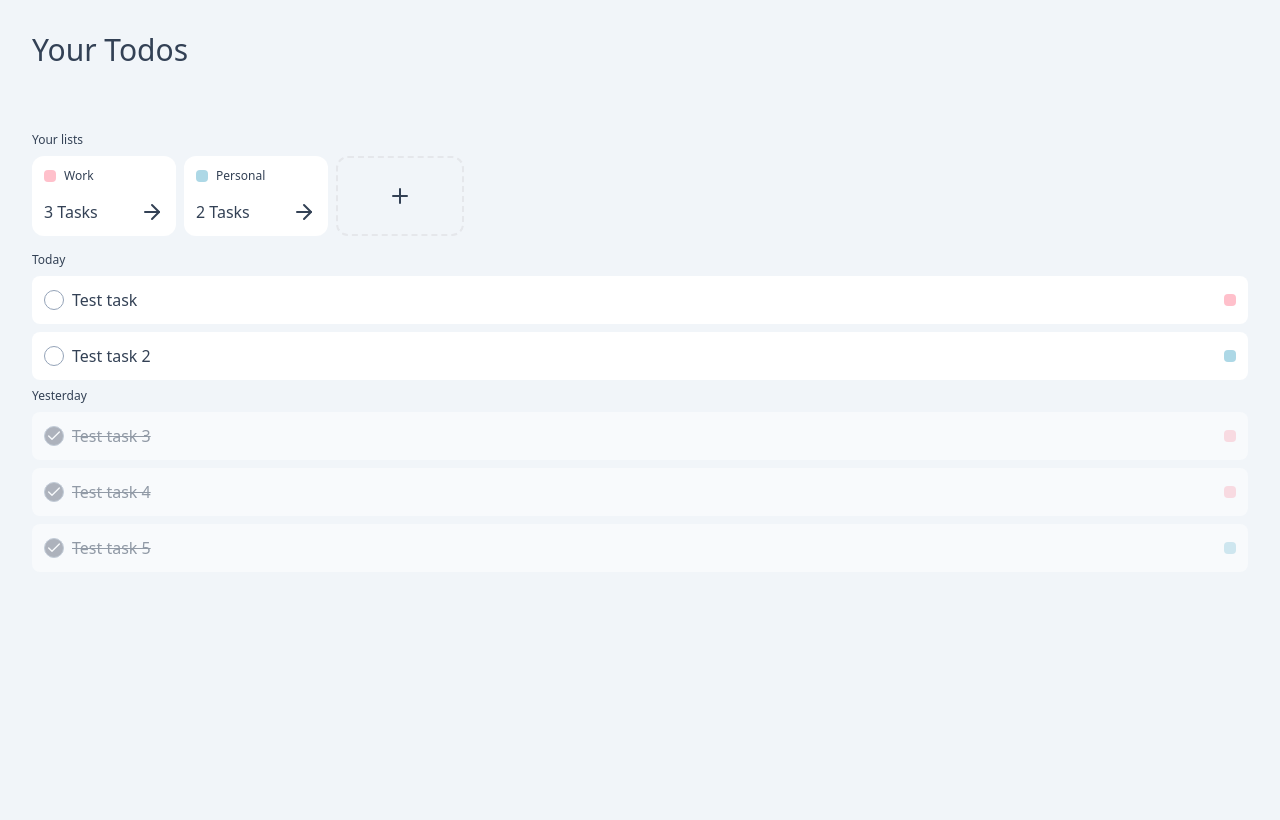
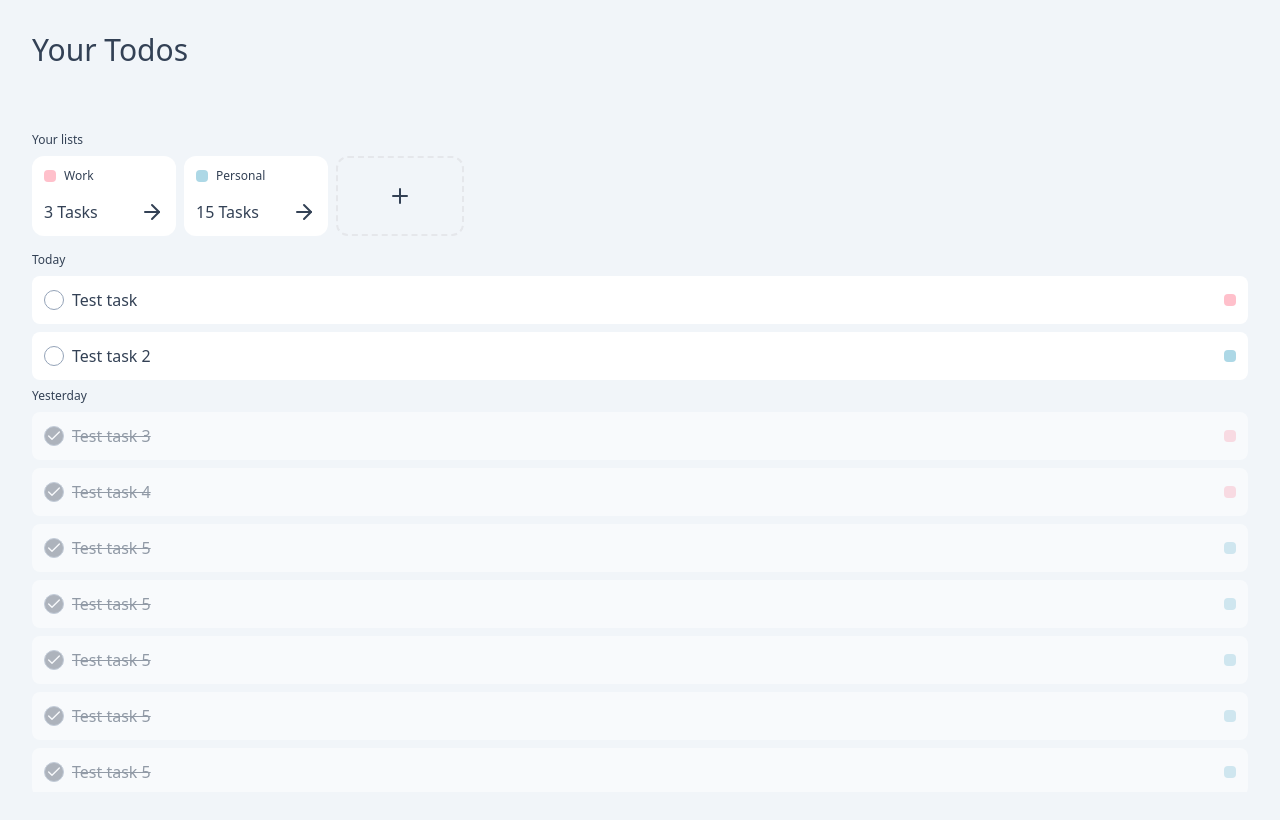
Before and after one commit to JonathanLangton1/todo-app, a Next.js app: page / in a window 1280 px wide. Shown: the top 820 px of the page. Built offline with nearby package versions, Linux system fonts and the light colour scheme; no server answers.

Commit message:
Added more demo tasks to demonstrate scroll functionality

```diff
--- a/src/pages/index.tsx
+++ b/src/pages/index.tsx
@@ -19,6 +19,19 @@ const Home: NextPage = () => {
     {'id': 2, 'parentListId': 0, 'taskName': 'Test task 3', 'dueDate': new Date(Date.now() - 86400000).toISOString(), 'priority': undefined, 'taskNote': '', 'isComplete': true },
     {'id': 3, 'parentListId': 0, 'taskName': 'Test task 4', 'dueDate': new Date(Date.now() - 86400000).toISOString(), 'priority': undefined, 'taskNote': '', 'isComplete': true },
     {'id': 4, 'parentListId': 1, 'taskName': 'Test task 5', 'dueDate': new Date(Date.now() - 86400000).toISOString(), 'priority': undefined, 'taskNote': '', 'isComplete': true },
+    {'id': 5, 'parentListId': 1, 'taskName': 'Test task 5', 'dueDate': new Date(Date.now() - 86400000).toISOString(), 'priority': undefined, 'taskNote': '', 'isComplete': true },
+    {'id': 6, 'parentListId': 1, 'taskName': 'Test task 5', 'dueDate': new Date(Date.now() - 86400000).toISOString(), 'priority': undefined, 'taskNote': '', 'isComplete': true },
+    {'id': 7, 'parentListId': 1, 'taskName': 'Test task 5', 'dueDate': new Date(Date.now() - 86400000).toISOString(), 'priority': undefined, 'taskNote': '', 'isComplete': true },
+    {'id': 8, 'parentListId': 1, 'taskName': 'Test task 5', 'dueDate': new Date(Date.now() - 86400000).toISOString(), 'priority': undefined, 'taskNote': '', 'isComplete': true },
+    {'id': 9, 'parentListId': 1, 'taskName': 'Test task 5', 'dueDate': new Date(Date.now() - 86400000).toISOString(), 'priority': undefined, 'taskNote': '', 'isComplete': true },
+    {'id': 10, 'parentListId': 1, 'taskName': 'Test task 5', 'dueDate': new Date(Date.now() - 86400000).toISOString(), 'priority': undefined, 'taskNote': '', 'isComplete': true },
+    {'id': 11, 'parentListId': 1, 'taskName': 'Test task 5', 'dueDate': new Date(Date.now() - 86400000).toISOString(), 'priority': undefined, 'taskNote': '', 'isComplete': true },
+    {'id': 12, 'parentListId': 1, 'taskName': 'Test task 5', 'dueDate': new Date(Date.now() - 86400000).toISOString(), 'priority': undefined, 'taskNote': '', 'isComplete': true },
+    {'id': 13, 'parentListId': 1, 'taskName': 'Test task 5', 'dueDate': new Date(Date.now() - 86400000).toISOString(), 'priority': undefined, 'taskNote': '', 'isComplete': true },
+    {'id': 14, 'parentListId': 1, 'taskName': 'Test task 5', 'dueDate': new Date(Date.now() - 86400000).toISOString(), 'priority': undefined, 'taskNote': '', 'isComplete': true },
+    {'id': 15, 'parentListId': 1, 'taskName': 'Test task 5', 'dueDate': new Date(Date.now() - 86400000).toISOString(), 'priority': undefined, 'taskNote': '', 'isComplete': true },
+    {'id': 16, 'parentListId': 1, 'taskName': 'Test task 5', 'dueDate': new Date(Date.now() - 86400000).toISOString(), 'priority': undefined, 'taskNote': '', 'isComplete': true },
+    {'id': 17, 'parentListId': 1, 'taskName': 'Test task 5', 'dueDate': new Date(Date.now() - 86400000).toISOString(), 'priority': undefined, 'taskNote': '', 'isComplete': true },
   ])
 
   const generateUniqueListId = () => {
```
